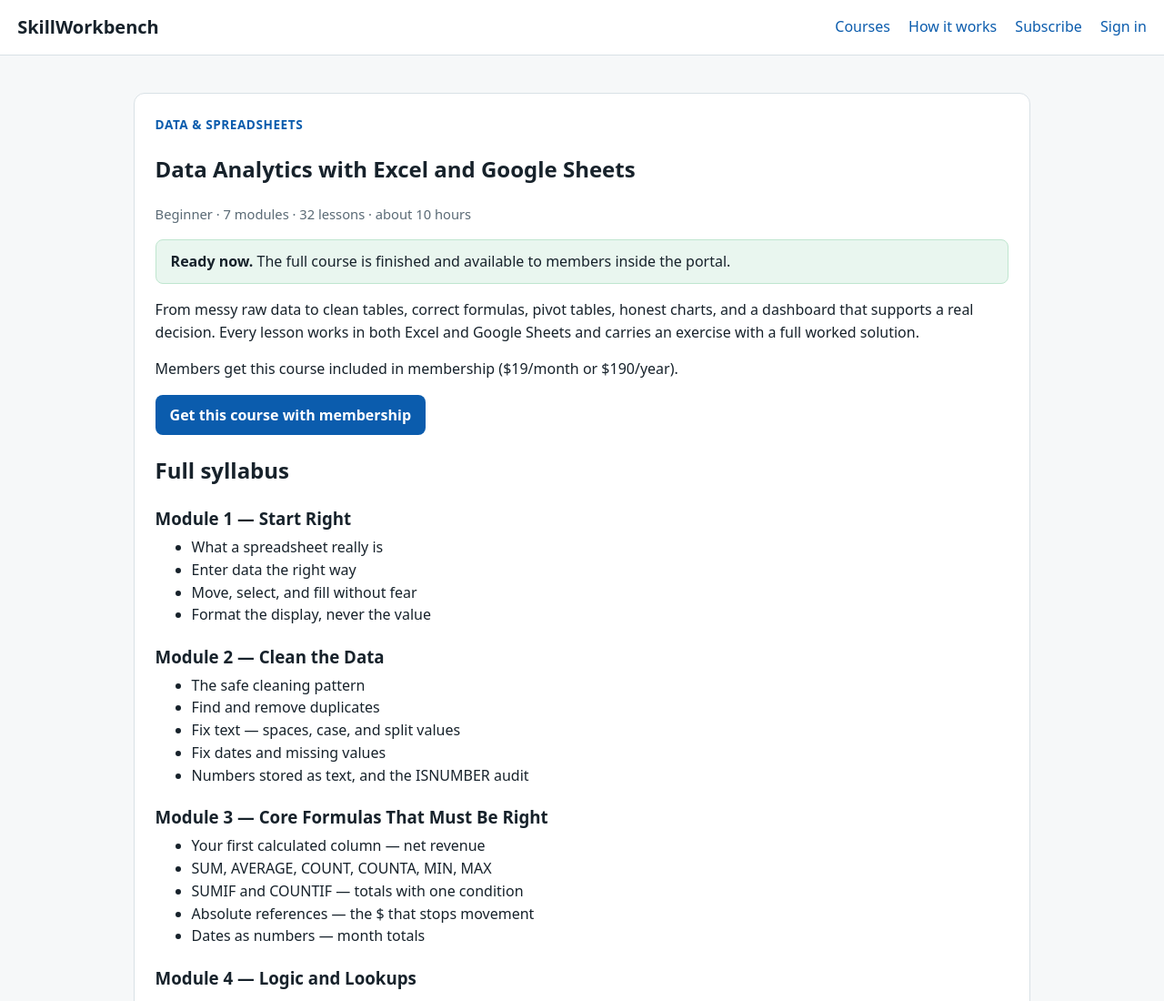
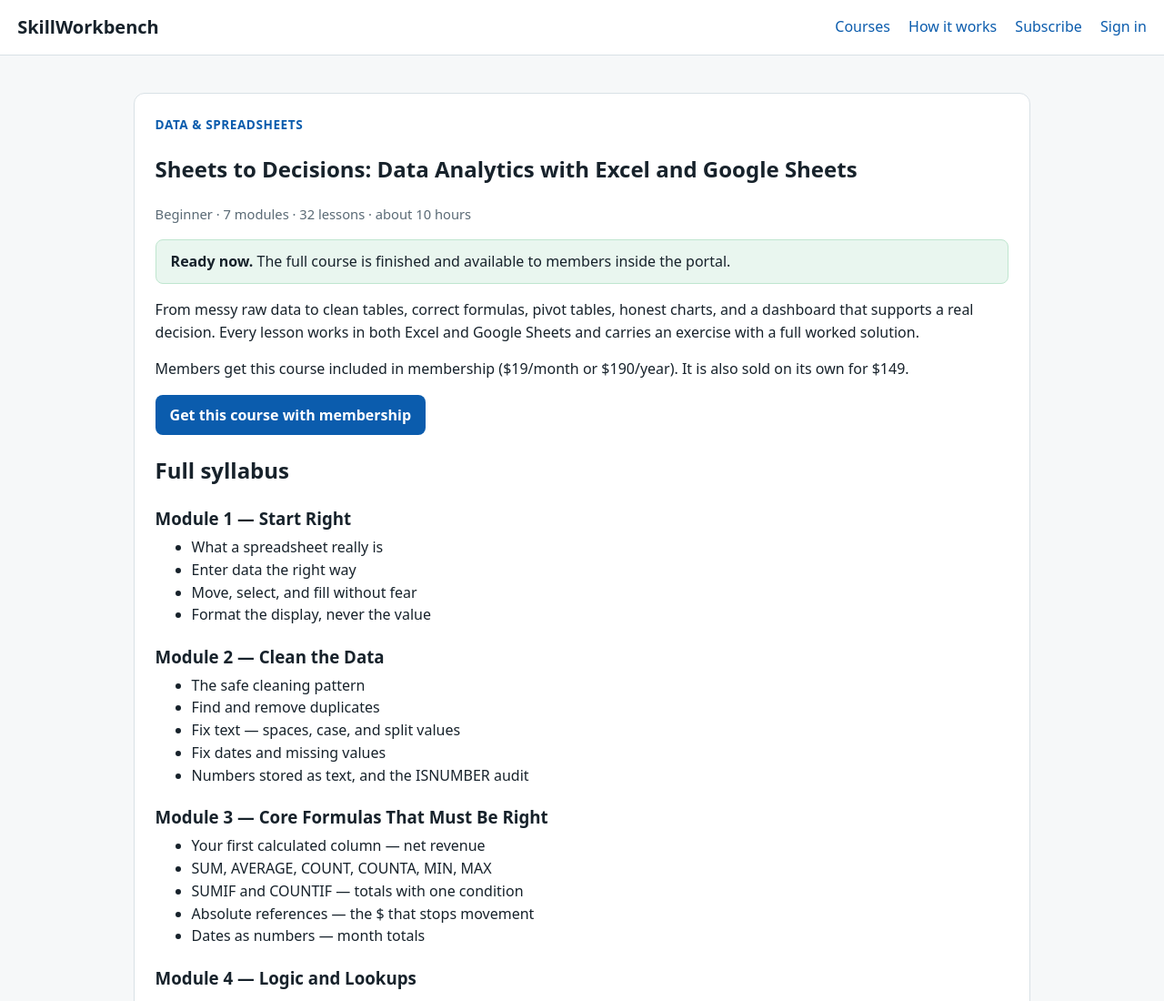
Before and after one commit to darkgyft2126-cell/skillworkbench, a plain HTML site: page courses/data-analytics-excel.html in a window 1280 px wide. Shown: the top 1100 px of the page at 91% size. Drawn offline with Linux system fonts and the light colour scheme; files whose address does not match are found by name.

Commit message:
Data course wire-in: final title 'Sheets to Decisions: Data Analytics with Excel and Google Sheets', standalone price $149

```diff
--- a/courses/data-analytics-excel.html
+++ b/courses/data-analytics-excel.html
@@ -3,10 +3,10 @@
 <head>
 <meta charset="utf-8">
 <meta name="viewport" content="width=device-width, initial-scale=1">
-<title>Data Analytics with Excel and Google Sheets — SkillWorkbench</title>
+<title>Sheets to Decisions: Data Analytics with Excel and Google Sheets — SkillWorkbench</title>
 <meta name="description" content="From messy raw data to clean tables, correct formulas, pivot tables, honest charts, and a dashboard that supports a real decision. Every lesson works in both Excel and Google Sheets and carries an exercise with a full worked solution.">
 <link rel="stylesheet" href="../styles.css">
-<script type="application/ld+json">{"@context": "https://schema.org", "@type": "Course", "name": "Data Analytics with Excel and Google Sheets", "description": "From messy raw data to clean tables, correct formulas, pivot tables, honest charts, and a dashboard that supports a real decision. Every lesson works in both Excel and Google Sheets and carries an exercise with a full worked solution.", "provider": {"@type": "Organization", "name": "SkillWorkbench", "sameAs": "https://skillworkbench.com/"}}</script>
+<script type="application/ld+json">{"@context": "https://schema.org", "@type": "Course", "name": "Sheets to Decisions: Data Analytics with Excel and Google Sheets", "description": "From messy raw data to clean tables, correct formulas, pivot tables, honest charts, and a dashboard that supports a real decision. Every lesson works in both Excel and Google Sheets and carries an exercise with a full worked solution.", "provider": {"@type": "Organization", "name": "SkillWorkbench", "sameAs": "https://skillworkbench.com/"}}</script>
 </head>
 <body>
 <header class="site-header">
@@ -22,11 +22,11 @@
 
 <article class="course">
   <p class="card-cat">Data &amp; Spreadsheets</p>
-  <h1>Data Analytics with Excel and Google Sheets</h1>
+  <h1>Sheets to Decisions: Data Analytics with Excel and Google Sheets</h1>
   <p class="meta">Beginner · 7 modules · 32 lessons · about 10 hours</p>
   <p class="status"><strong>Ready now.</strong> The full course is finished and available to members inside the portal.</p>
   <p>From messy raw data to clean tables, correct formulas, pivot tables, honest charts, and a dashboard that supports a real decision. Every lesson works in both Excel and Google Sheets and carries an exercise with a full worked solution.</p>
-  <p>Members get this course included in membership ($19/month or $190/year).</p>
+  <p>Members get this course included in membership ($19/month or $190/year). It is also sold on its own for $149.</p>
   <p><a class="btn" href="../subscribe.html">Get this course with membership</a></p>
   <h2>Full syllabus</h2>
     <section class="module">
```
Also changed, not shown: dashboard.html (+1 -1 lines), how-it-works.html (+1 -1 lines), index.html (+3 -3 lines).
